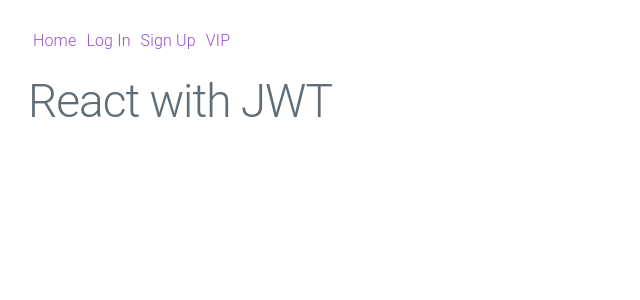
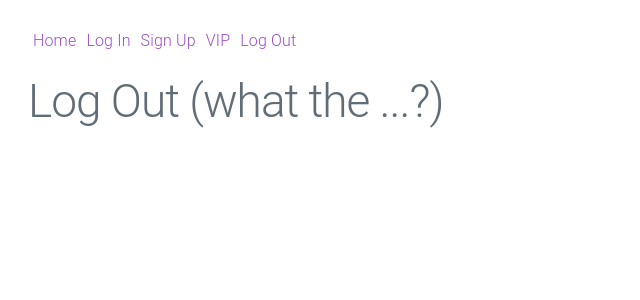
Before and after one commit to philuchansky/react-express-jwt, a React (Create React App) app in the folder client/: page /logout in a window 1280 px wide. Shown: the top 300 px of the page, without its empty margins (0-640 px from the left). Built offline with nearby package versions, Linux system fonts and the light colour scheme.

Commit message:
include scaffold LogOut component

```diff
--- a/client/src/App.jsx
+++ b/client/src/App.jsx
@@ -3,6 +3,7 @@ import { Switch, Route } from 'react-router-dom'
 
 import NavBar from './NavBar'
 import LogIn from './views/LogIn'
+import LogOut from './views/LogOut'
 import SignUp from './views/SignUp'
 import VIP from './views/VIP'
 import Home from './views/Home'
@@ -16,6 +17,7 @@ class App extends React.Component {
 				<NavBar />
 				<Switch>
 					<Route path="/login" component={LogIn} />
+					<Route path="/logout" component={LogOut} />
 					<Route path="/signup" component={SignUp} />
 					<Route path="/vip" component={VIP} />
 					<Route path="/" component={Home} />
--- a/client/src/NavBar.jsx
+++ b/client/src/NavBar.jsx
@@ -8,6 +8,7 @@ const NavBar = (props) => {
 			<Link to="/login">Log In</Link>
 			<Link to="/signup">Sign Up</Link>
 			<Link to="/vip">VIP</Link>
+			<Link to="/logout">Log Out</Link>
 		</div>
 	)
 }
--- /dev/null
+++ b/client/src/views/LogOut.jsx
@@ -0,0 +1,15 @@
+import React from 'react'
+
+class LogOut extends React.Component {
+	state = {}
+
+	render() {
+		return (
+			<div className='LogOut'>
+				<h1>Log Out (what the ...?)</h1>
+			</div>
+		)
+	}
+}
+
+export default LogOut
```
